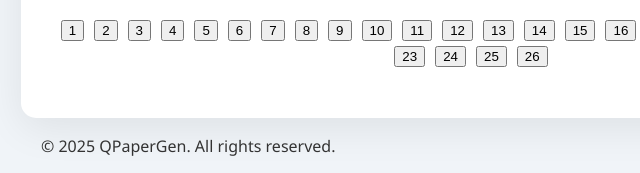
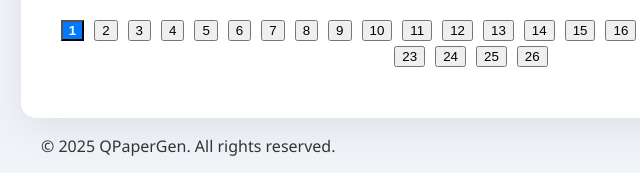
Before and after one commit to satyabannist/AB, a plain HTML site: page index.html in a window 1280 px wide. Shown: the part 2692-2865 px from the top of the page, 169-809 px from the left. Drawn offline with nearby package versions, Linux system fonts and the light colour scheme.

Commit message:
styles.css

```diff
--- a/styles.css
+++ b/styles.css
@@ -278,3 +278,8 @@ body {
   background-color: #ccc;
   cursor: default;
 }
+#pagination button.active {
+  background-color: #007bff;
+  color: white;
+  font-weight: bold;
+}
```
